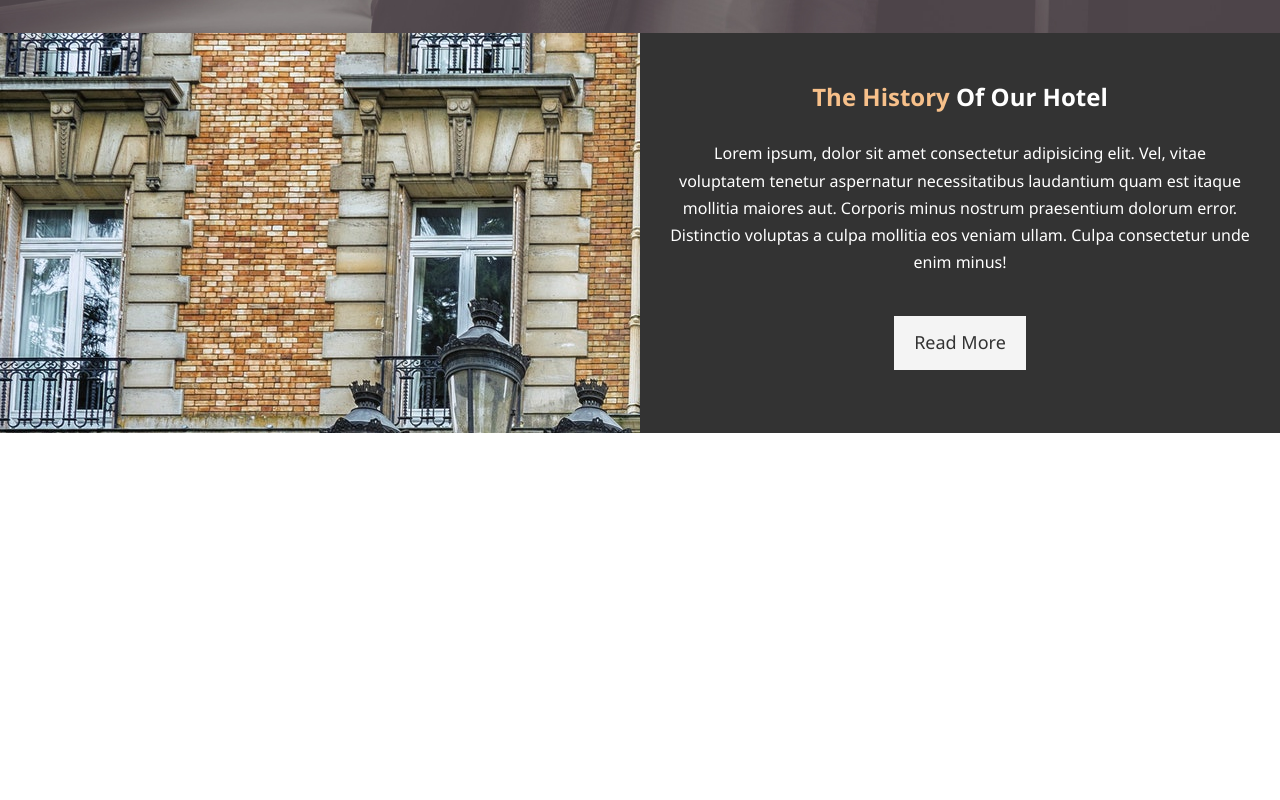
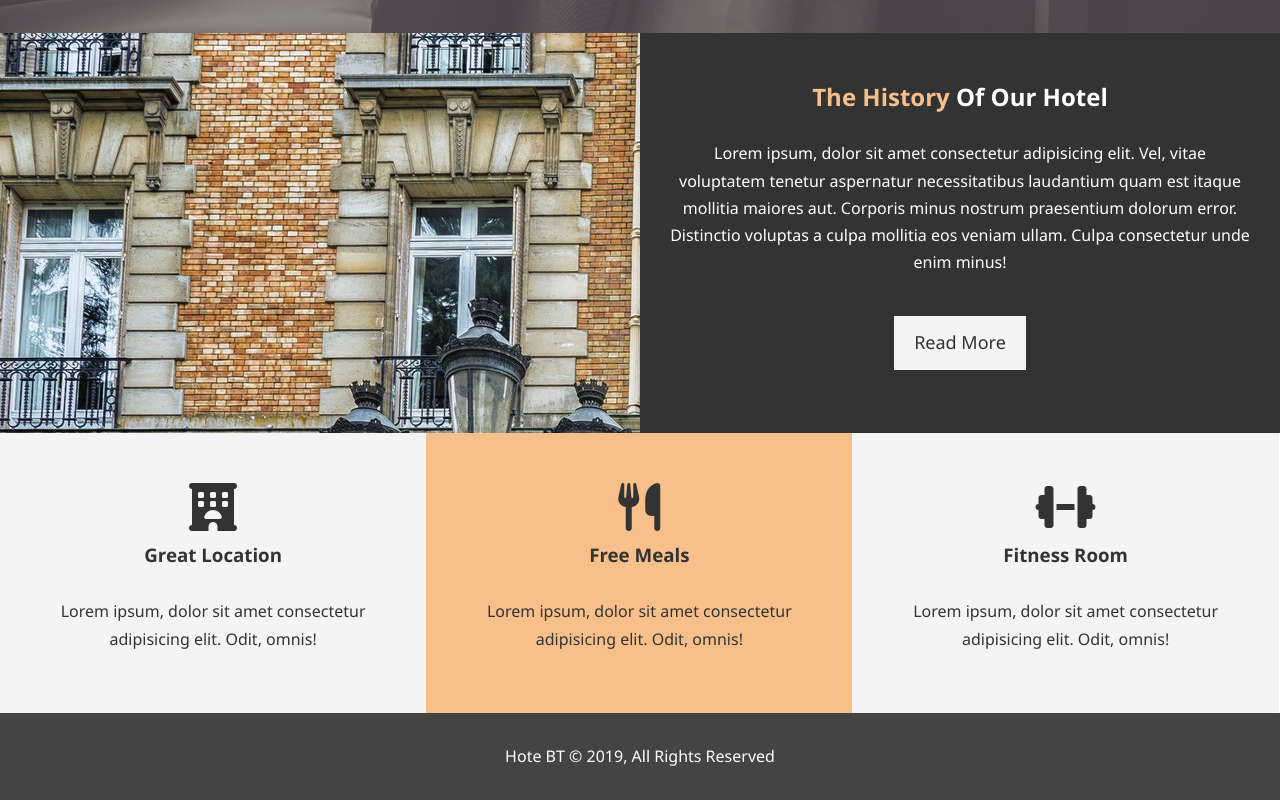
Before and after one commit to firefly017/modern-html-and-css, a plain HTML site: page hotel website/HBT/index.html in a window 1280 px wide. Shown: the part 634-1434 px from the top of the page. Before the commit the page ends 1067 px from the top, so only its background shows below. Drawn offline with Linux system fonts and the light colour scheme.

Commit message:
implementing features and footer

```diff
--- a/hotel website/HBT/css/style.css
+++ b/hotel website/HBT/css/style.css
@@ -73,8 +73,12 @@ p {
 }
 
 .bg-primary {
-  background: #333;
-  color: #f7c08a;
+  color: #333;
+  background: #f7c08a;
+}
+
+.clr {
+  clear: both;
 }
 
 /* Navbar */
@@ -162,3 +166,23 @@ p {
 #home-info .info-content p {
   padding-bottom: 30px;
 }
+
+/* Featiures */
+.box {
+  float: left;
+  width: 33.3%;
+  padding: 50px;
+  text-align: center;
+}
+
+.box i {
+  margin-bottom: 10px;
+}
+
+/* Footer */
+#main-footer {
+  text-align: center;
+  background: #444;
+  color: #fff;
+  padding: 20px;
+}
--- a/hotel website/HBT/index.html
+++ b/hotel website/HBT/index.html
@@ -7,6 +7,8 @@
     <meta name="description"
         content="Welcome to the most extraordinary hotel in Boston">
     <meta name="keywords" content="hotel, boston hotel, new england hotel">
+    <script src="https://kit.fontawesome.com/9cc1b715f2.js"
+        crossorigin="anonymous"></script>
     <link rel="stylesheet" href="./css/style.css">
     <title>Hotel BT | Welcome</title>
 </head>
@@ -51,6 +53,36 @@
             <a href="about.html" class="btn btn-light">Read More</a>
         </div>
     </section>
+
+
+    <section id="features">
+        <div class="box bg-light">
+            <i class="fa-solid fa-hotel fa-3x"></i>
+            <h3>Great Location</h3>
+            <p>Lorem ipsum, dolor sit amet consectetur adipisicing elit. Odit,
+                omnis!</p>
+        </div>
+        <div class="box bg-primary">
+            <i class="fa-solid fa-utensils fa-3x"></i>
+
+            <h3>Free Meals</h3>
+            <p>Lorem ipsum, dolor sit amet consectetur adipisicing elit. Odit,
+                omnis!</p>
+        </div>
+        <div class="box bg-light">
+            <i class="fa-solid fa-dumbbell fa-3x"></i>
+
+            <h3>Fitness Room</h3>
+            <p>Lorem ipsum, dolor sit amet consectetur adipisicing elit. Odit,
+                omnis!</p>
+        </div>
+    </section>
+    <div class="clr"></div>
+    <footer id="main-footer">
+        <p>Hote BT &copy; 2019, All Rights Reserved</p>
+    </footer>
+
+
 </body>
 
 </html>
```
